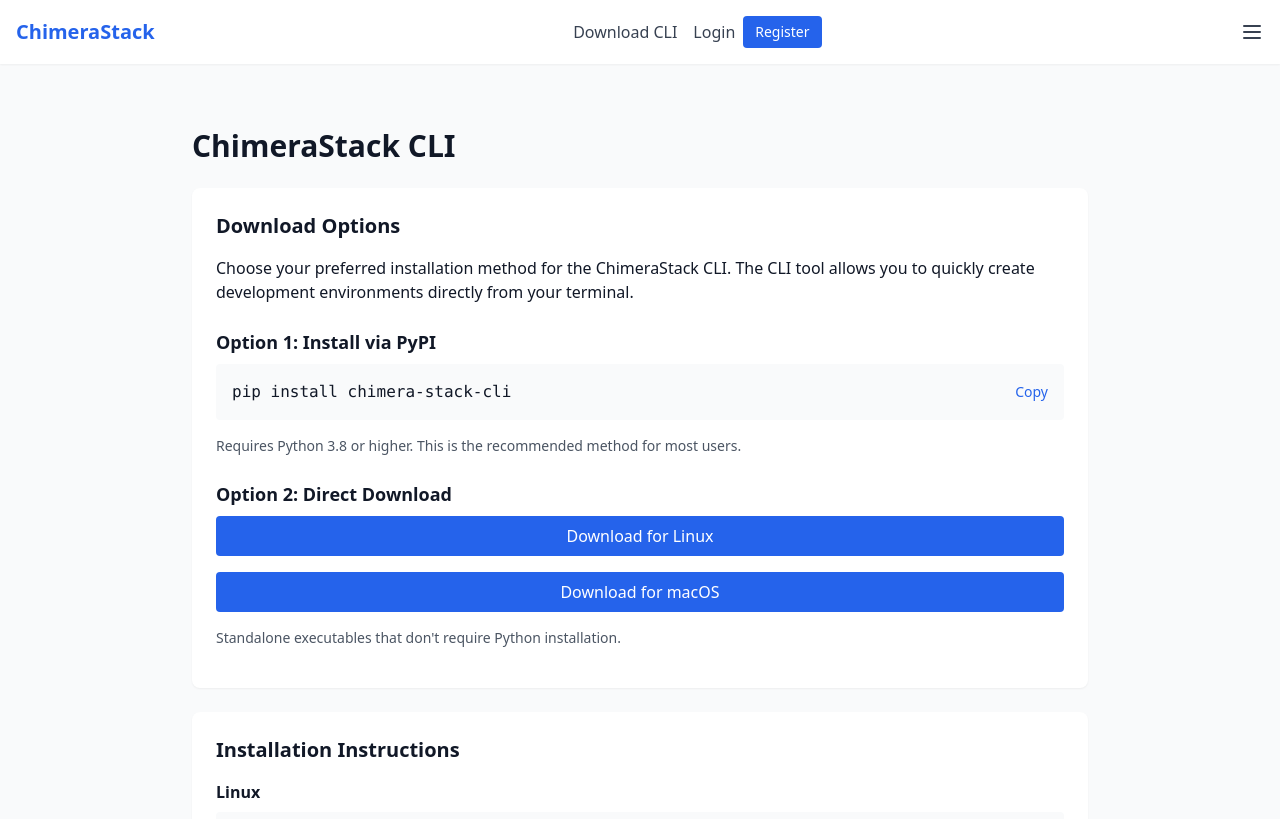
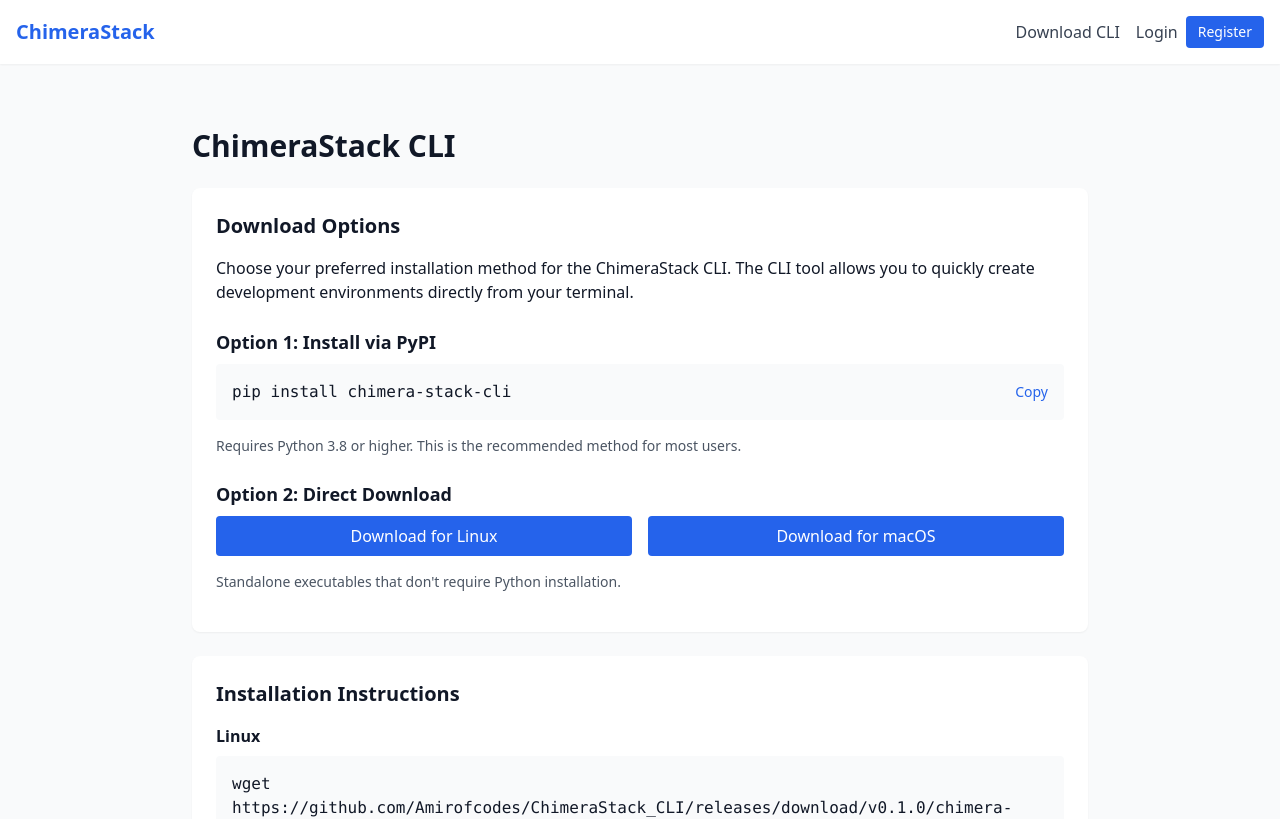
Before and after one commit to Amirofcodes/chimera-web-platform, a React (Create React App) app in the folder frontend/: page /download-cli in a window 1280 px wide. Shown: the top 819 px of the page. Built offline with nearby package versions, Linux system fonts and the light colour scheme.

Commit message:
update output.css

```diff
--- a/frontend/src/styles/output.css
+++ b/frontend/src/styles/output.css
@@ -755,6 +755,10 @@ body {
   max-width: 28rem;
 }
 
+.flex-1 {
+  flex: 1 1 0%;
+}
+
 .flex-grow {
   flex-grow: 1;
 }
@@ -767,6 +771,10 @@ body {
 
 .animate-spin {
   animation: spin 1s linear infinite;
+}
+
+.cursor-not-allowed {
+  cursor: not-allowed;
 }
 
 .resize {
@@ -919,6 +927,11 @@ body {
 .bg-gray-50 {
   --tw-bg-opacity: 1;
   background-color: rgb(249 250 251 / var(--tw-bg-opacity, 1));
+}
+
+.bg-green-50 {
+  --tw-bg-opacity: 1;
+  background-color: rgb(240 253 244 / var(--tw-bg-opacity, 1));
 }
 
 .bg-green-500 {
@@ -1124,6 +1137,11 @@ body {
   color: rgb(31 41 55 / var(--tw-text-opacity, 1));
 }
 
+.text-green-700 {
+  --tw-text-opacity: 1;
+  color: rgb(21 128 61 / var(--tw-text-opacity, 1));
+}
+
 .text-red-500 {
   --tw-text-opacity: 1;
   color: rgb(239 68 68 / var(--tw-text-opacity, 1));
@@ -1137,6 +1155,10 @@ body {
 .text-white {
   --tw-text-opacity: 1;
   color: rgb(255 255 255 / var(--tw-text-opacity, 1));
+}
+
+.opacity-50 {
+  opacity: 0.5;
 }
 
 .shadow {
@@ -1238,6 +1260,10 @@ body {
 }
 
 @media (min-width: 640px) {
+  .sm\:flex-row {
+    flex-direction: row;
+  }
+
   .sm\:px-6 {
     padding-left: 1.5rem;
     padding-right: 1.5rem;
@@ -1247,6 +1273,10 @@ body {
 @media (min-width: 768px) {
   .md\:flex {
     display: flex;
+  }
+
+  .md\:hidden {
+    display: none;
   }
 
   .md\:grid-cols-2 {
```
